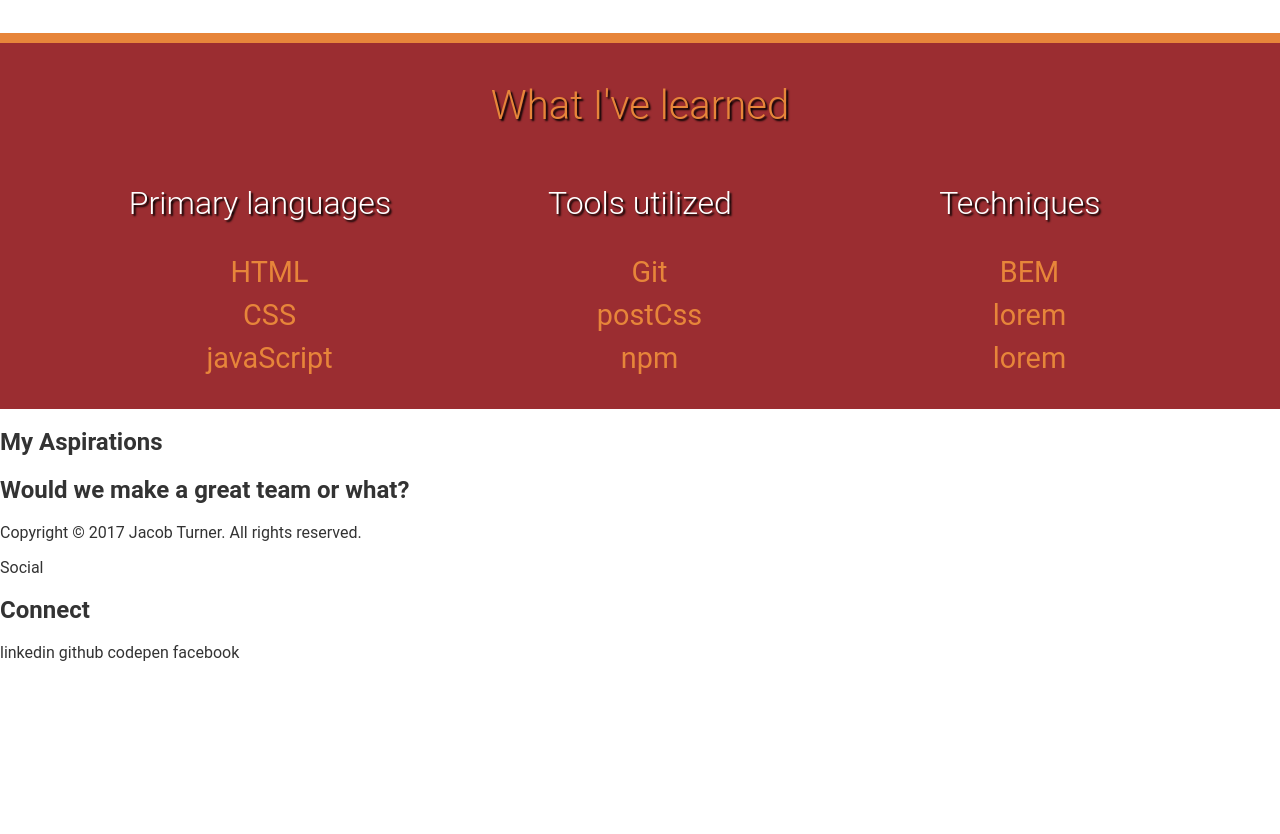
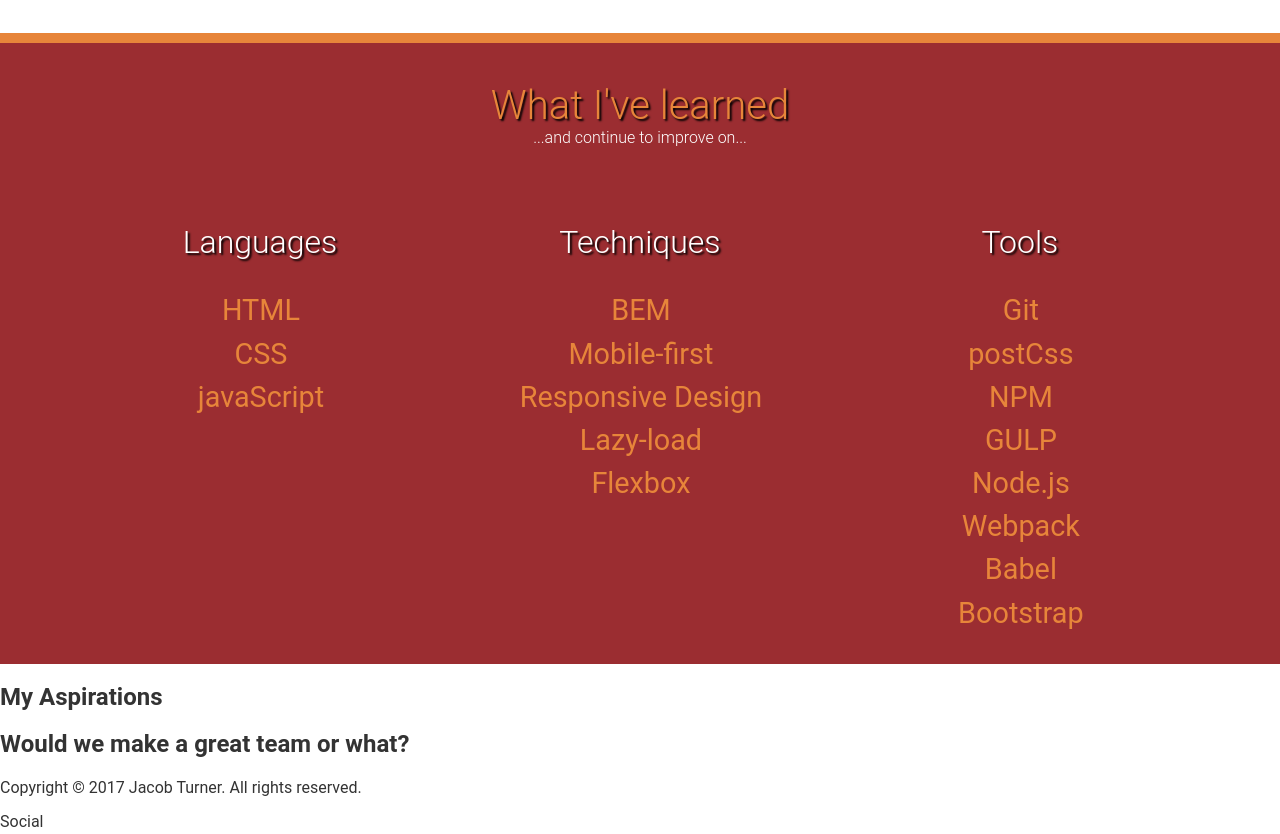
Before and after one commit to jfantasy87/my-site, a website: page app/index.html in a window 1280 px wide. Shown: the part 1740-2574 px from the top of the page. Before the commit the page ends 2403 px from the top, so only its background shows below. Drawn offline with Linux system fonts and the light colour scheme.

Commit message:
Completed section 3.

```diff
--- a/app/assets/styles/modules/_aboutMe.css
+++ b/app/assets/styles/modules/_aboutMe.css
@@ -32,8 +32,8 @@
 	}
 
 	&__subtitle {
-		font-size:.6rem;
-		width:35%;
+		font-size:1rem;
+		max-width:35%;
 		margin-left:auto;
 		margin-right:auto;
 		color:#FFF;
@@ -47,7 +47,7 @@
 
 		@mixin atMedium {
 			font-size: 1.5rem;
-			width: 30%;
+			width: 37%;
 		}
 	}
 }
--- a/app/assets/styles/modules/_experience.css
+++ b/app/assets/styles/modules/_experience.css
@@ -37,7 +37,7 @@
 
 		@mixin atMedium {
 			p{
-				font-size:1rem;
+				font-size:.9rem;
 				margin-bottom:0;
 			}
 		}
--- a/app/assets/styles/modules/_future.css
+++ b/app/assets/styles/modules/_future.css
@@ -30,25 +30,42 @@
 		line-height: 1.5;
 		font-size:2rem;
 		width:100%;
-		padding-right:5.5%;
+		padding-right:38px;
+		margin-right:auto;
+		margin-left:auto;
 
 		@mixin atMedium {
 			font-size:1.8rem;
+			max-width:90%;
 		}
 	}
 
 	&__title {
 		font-size:4.0rem;
-		margin:50px 0;
+		margin-top:50px;
+		margin-bottom:0;
 		text-align:center;
 		font-weight:300;
 		color:$orange;
 		text-shadow:2px 2px 2px black;
 
 		@mixin atMedium {
-			margin:40px 0 30px 0;
+			margin:40px 0 0 0;
 			font-size:1rem;
 			font-size:2.5rem;
 		}
 	}
+
+	&__subtitle {
+		color:#FFF;
+		text-align:center;
+		margin:0 0 30px 0;
+		font-size:1.5rem;
+		font-weight:300;
+
+		@mixin atMedium {
+			margin:0 0 50px 0;
+			font-size:1rem;
+		}
+	}
 }
--- a/app/assets/styles/modules/_headline.css
+++ b/app/assets/styles/modules/_headline.css
@@ -6,9 +6,9 @@
 	font-size:3.8rem;
 
 	@mixin atMedium {
-		max-width:80%;
+		max-width:81%;
 		font-size:1.8rem;
-		margin-top:40px;
+		margin-top:7px;
 		margin-bottom: 0;
 		margin-left:auto;
 		margin-right:auto;
--- a/app/assets/styles/modules/_row.css
+++ b/app/assets/styles/modules/_row.css
@@ -24,5 +24,4 @@
 		}
 	}
 
-
 }
--- a/app/index.html
+++ b/app/index.html
@@ -60,10 +60,11 @@
 			<div class="future">
 				<div class="wrapper--future">
 					<h2 class="future__title">What I've learned</h2>
+					<h4 class="future__subtitle">...and continue to improve on...</h4>
 					<div class="row">
 						<div class="row row__medium-4-future">
 							<div class="future__content-container">
-								<h2 class="future__language-title">Primary languages</h2>
+								<h2 class="future__language-title">Languages</h2>
 								<ul class="future__language-list">
 									<li>HTML</li>
 									<li>CSS</li>
@@ -73,21 +74,28 @@
 						</div>
 						<div class="row row__medium-4-future">
 							<div class="future__content-container">
-								<h2 class="future__language-title">Tools utilized</h2>
+								<h2 class="future__language-title">Techniques</h2>
 								<ul class="future__language-list">
-										<li>Git</li>
-										<li>postCss</li>
-										<li>npm</li>
+									<li>BEM</li>
+									<li>Mobile-first</li>
+									<li>Responsive Design</li>
+									<li>Lazy-load</li>
+									<li>Flexbox</li>
 								</ul>
 							</div>
 						</div>
 						<div class="row row__medium-4-future">
 							<div class="future__content-container">
-								<h2 class="future__language-title">Techniques</h2>
+								<h2 class="future__language-title">Tools</h2>
 								<ul class="future__language-list">
-									<li>BEM</li>
-									<li>lorem</li>
-									<li>lorem</li>
+										<li>Git</li>
+										<li>postCss</li>
+										<li>NPM</li>
+										<li>GULP</li>
+										<li>Node.js</li>
+										<li>Webpack</li>
+										<li>Babel</li>
+										<li>Bootstrap</li>
 								</ul>
 							</div>
 						</div>
--- a/app/temp/styles/styles.css
+++ b/app/temp/styles/styles.css
@@ -492,8 +492,8 @@
   }
 
 .aboutMe__subtitle {
-		font-size:.6rem;
-		width:35%;
+		font-size:1rem;
+		max-width:35%;
 		margin-left:auto;
 		margin-right:auto;
 		color:#FFF;
@@ -513,7 +513,7 @@
 
 .aboutMe__subtitle {
 			font-size: 1.5rem;
-			width: 30%
+			width: 37%
 	}
   }
 
@@ -575,7 +575,7 @@
 
 @media (min-width: 800px) {
 			.experience__text-content p{
-				font-size:1rem;
+				font-size:.9rem;
 				margin-bottom:0;
 			}
   }
@@ -638,9 +638,9 @@
 @media (min-width: 800px) {
 
 .headline {
-		max-width:80%;
+		max-width:81%;
 		font-size:1.8rem;
-		margin-top:40px;
+		margin-top:7px;
 		margin-bottom: 0;
 		margin-left:auto;
 		margin-right:auto;
@@ -684,19 +684,23 @@
 		line-height: 1.5;
 		font-size:2rem;
 		width:100%;
-		padding-right:5.5%;
+		padding-right:38px;
+		margin-right:auto;
+		margin-left:auto;
 	}
 
 @media (min-width: 800px) {
 
 .future__language-list {
-			font-size:1.8rem
+			font-size:1.8rem;
+			max-width:90%
 	}
   }
 
 .future__title {
 		font-size:4.0rem;
-		margin:50px 0;
+		margin-top:50px;
+		margin-bottom:0;
 		text-align:center;
 		font-weight:300;
 		color:#E7853A;
@@ -706,8 +710,24 @@
 @media (min-width: 800px) {
 
 .future__title {
-			margin:40px 0 30px 0;
+			margin:40px 0 0 0;
 			font-size:1rem;
 			font-size:2.5rem
 	}
   }
+
+.future__subtitle {
+		color:#FFF;
+		text-align:center;
+		margin:0 0 30px 0;
+		font-size:1.5rem;
+		font-weight:300;
+	}
+
+@media (min-width: 800px) {
+
+.future__subtitle {
+			margin:0 0 50px 0;
+			font-size:1rem
+	}
+  }
```
